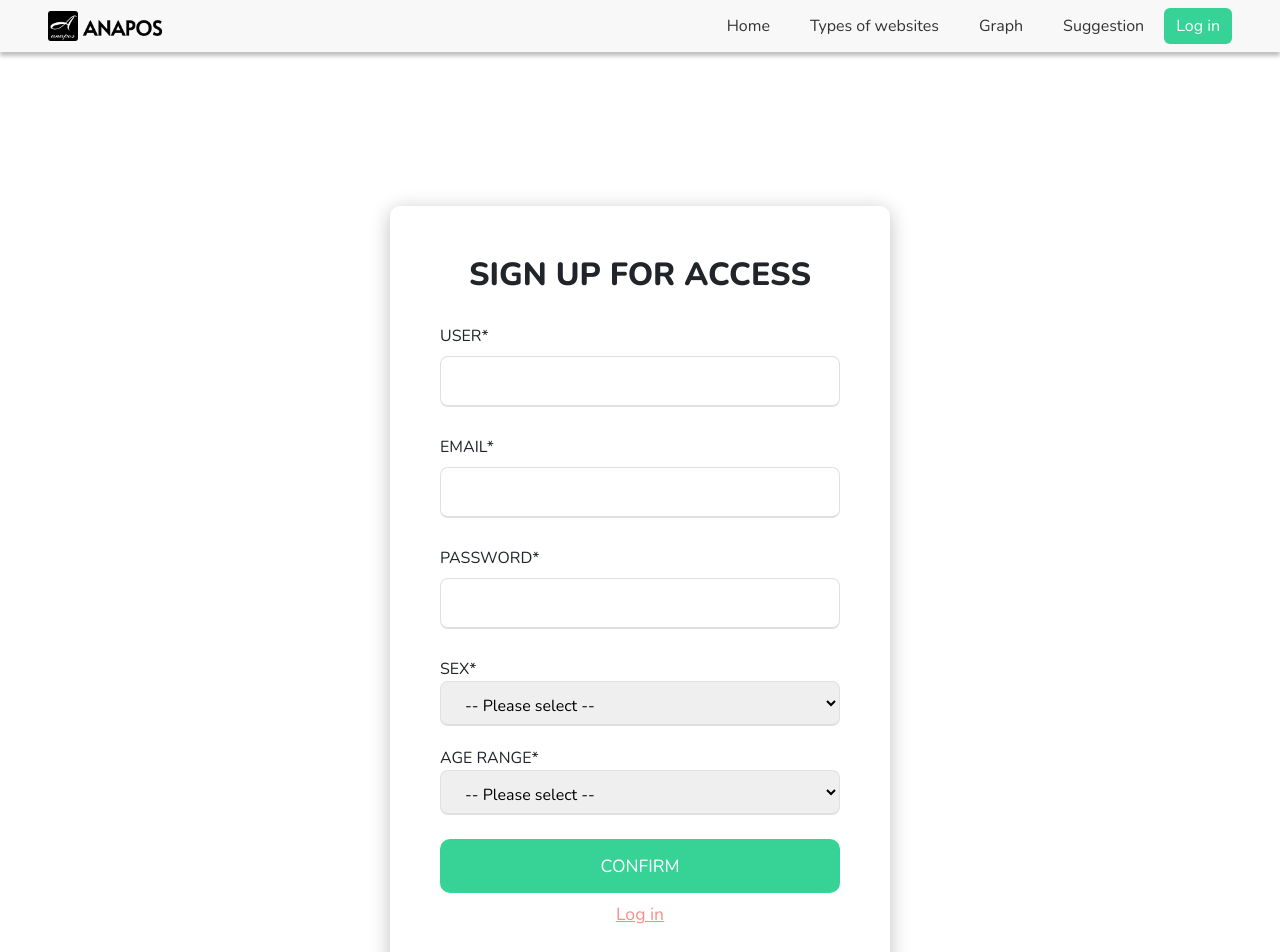
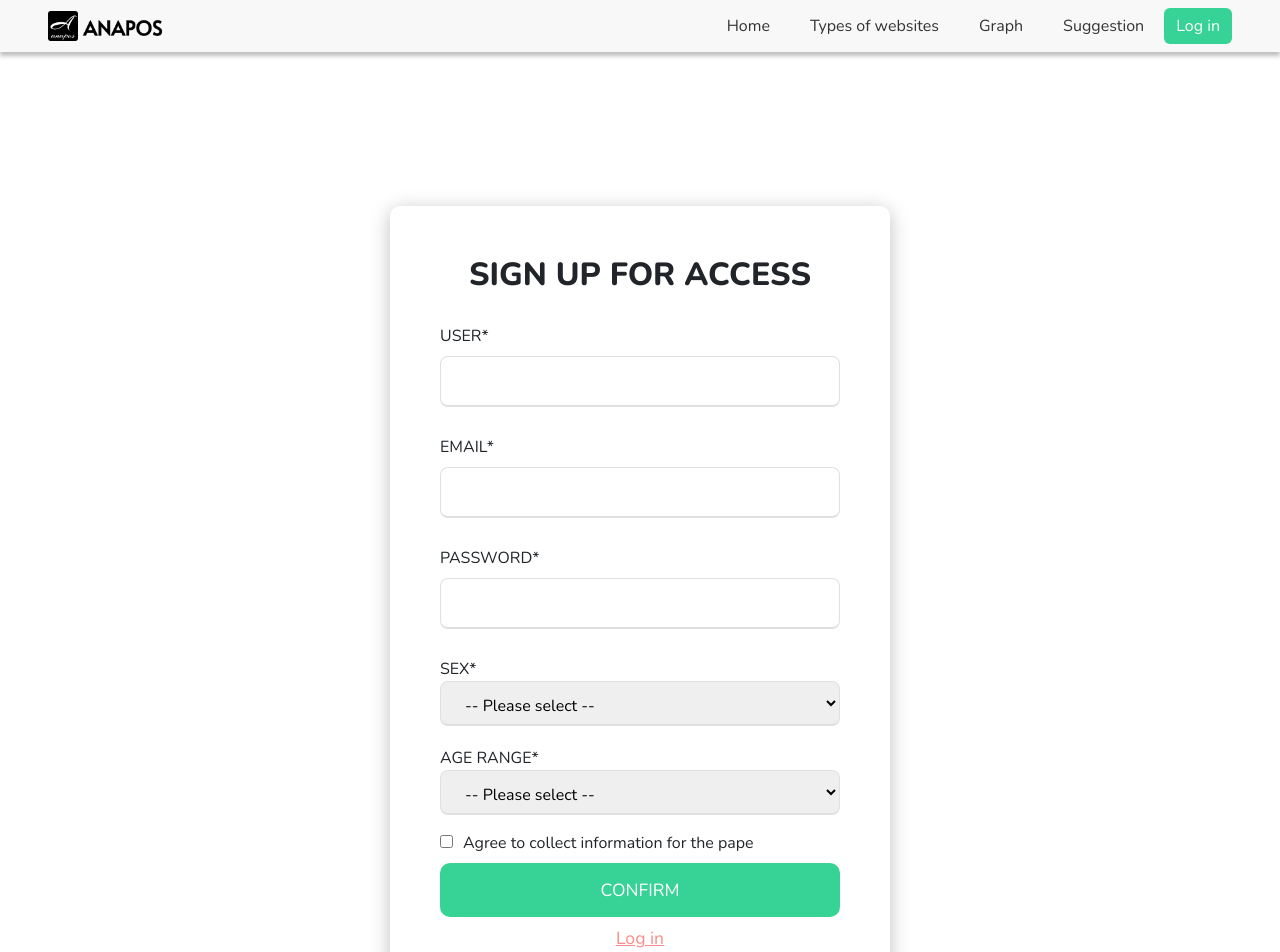
Before and after one commit to NapatpanOP/Anapos, a React (Vite) app: page /signup in a window 1280 px wide. Shown: the top 952 px of the page. Built offline with nearby package versions, Linux system fonts and the light colour scheme; a web font is replaced by a local one.

Commit message:
update code signuppage

```diff
--- a/src/components/Signup/SignupPage.css
+++ b/src/components/Signup/SignupPage.css
@@ -108,6 +108,10 @@ button[type="login"]:hover {
   color: #f32a2a;
 }
 
+.ck-confirm {
+  margin-left: 10px;
+}
+
 
 /* apply styles for larger screens */
 @media screen and (min-width: 820px) {
--- a/src/components/Signup/SignupPage.jsx
+++ b/src/components/Signup/SignupPage.jsx
@@ -15,14 +15,20 @@ function SignupPage() {
   const [errorMessage, setErrorMessage] = useState();
   const navigate = useNavigate();
   const { AuthAction } = useAuthContext();
+  const [isChecked, setIsChecked] = useState(false);
 
   const handleSubmit = (e) => {
     e.preventDefault();
-    if (username && email && password && sex && ageRange) {
-      console.log({ username, email, password, sex, ageRange });
-      // ส่งข้อมูลไปยัง API หรือทำการส่งไปบันทึกในฐานข้อมูล
+    if (username && email && password && sex && ageRange && isChecked) {
+      register({
+        username: username,
+        password: password,
+        email: email,
+        sex: sex,
+        age_range: ageRange,
+      });
     } else {
-      alert("Please fill in all fields");
+      alert("Please fill in all fields and confirm registration.");
     }
   };
 
@@ -40,7 +46,8 @@ function SignupPage() {
     user["brands_like"] = [];
     user["ad_template"] = [];
     user.password = CryptoJS.AES.encrypt(user.password, "OKIOKI007").toString();
-    RegisterAPI.register(user).then((response) => {
+    RegisterAPI.register(user)
+      .then((response) => {
         if (response?.message) {
           setErrorMessage(response.message);
         } else {
@@ -48,13 +55,16 @@ function SignupPage() {
           console.log(response);
           navigate("/");
         }
+      })
+      .catch((error) => {
+        console.log(error);
       });
   };
 
   return (
     <div className="register-container-box">
       <div className="register-form">
-        <div class="register-box">
+        <div className="register-box">
           <h2>SIGN UP FOR ACCESS</h2>
           <div className="form-group">
             <label htmlFor="username">USER*</label>
@@ -114,6 +124,12 @@ function SignupPage() {
               <option value="<55">&lt;55</option>
             </select>
             <p className="text-error">{errorMessage}</p>
+            <input
+              type="checkbox"
+              checked={isChecked}
+              onChange={(e) => setIsChecked(e.target.checked)}
+            />
+            <label htmlFor="confirm" class="ck-confirm">Agree to collect information for the pape</label>
             <div className="Signup-submit">
               <button
                 onClick={() =>
```
Lines whose indentation alone changed are shown as unchanged.
